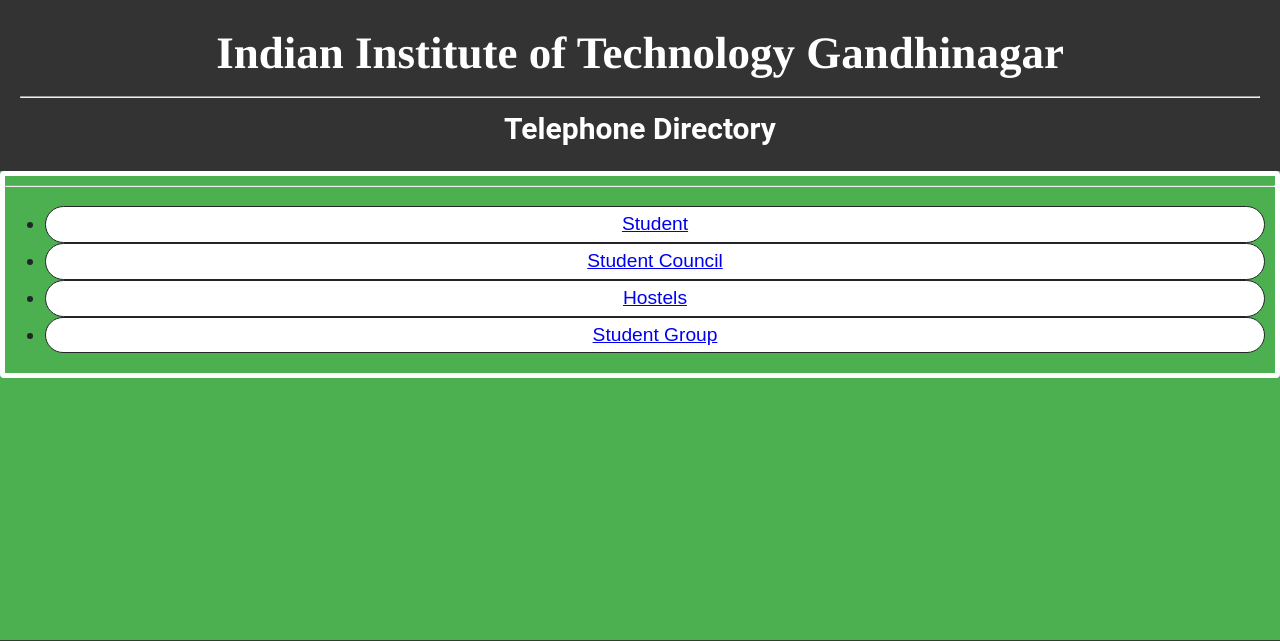
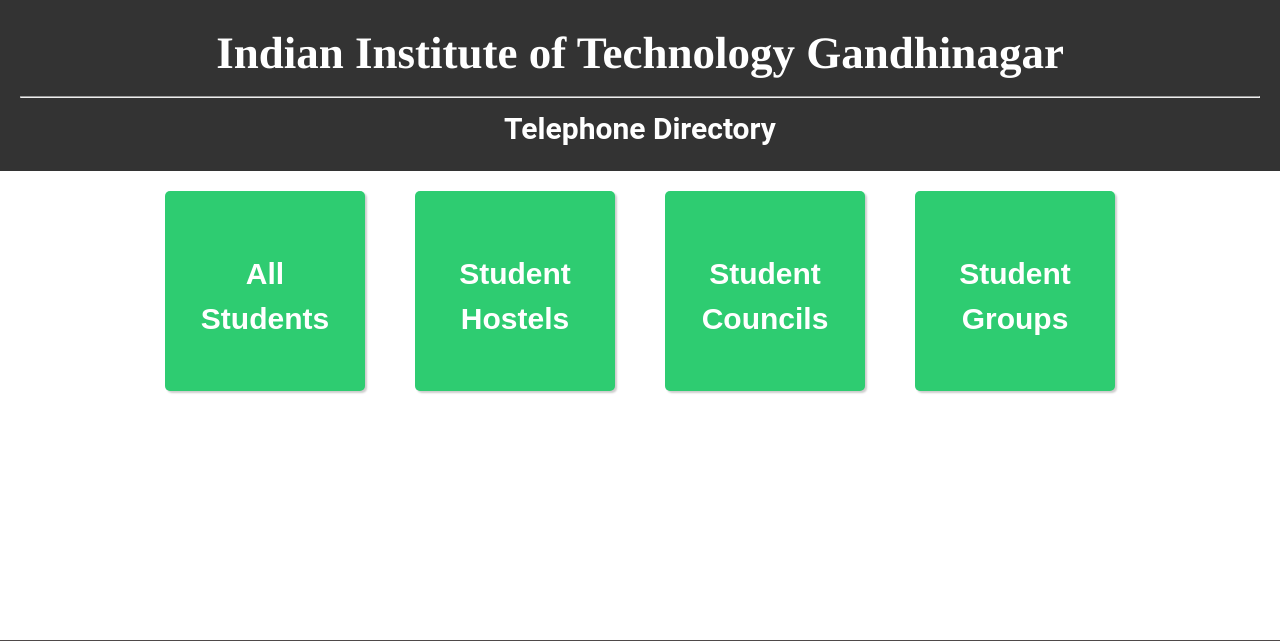
Before and after one commit to PKJ-x7/DBMS_Flask, a Flask app: page /student_tables in a window 1280 px wide. Shown: the top 641 px of the page. Run offline with Flask 3, Linux system fonts and the light colour scheme; the visitor is signed in with stand-in values (Sample User, id 1); data that the repository does not hold is empty; some libraries are stand-ins or nearby versions.

Commit message:
html upftes

```diff
--- a/app.py
+++ b/app.py
@@ -19,7 +19,7 @@
 db = mysql.connector.connect(
   host="localhost",
   user="root",
-  password="pkj#rolls#sql",
+  password="thursday@1289",
   database="phone_directory"
 )
 
@@ -386,7 +386,7 @@
 @login_required
 def faculty():
     table_name = "Faculty"
-    query = "SELECT faculty.faculty_id, faculty.first_name, faculty.last_name, faculty_dept.dept_name, faculty_dept.designation, faculty_office.block_no, faculty_office.room_no, office.office_phone_number  " \
+    query = "SELECT faculty.faculty_id as ID, CONCAT_WS(' ',faculty.first_name,faculty.last_name) as Name, faculty_dept.dept_name as Department, faculty_dept.designation as Designation, CONCAT_WS('/',faculty_office.block_no, faculty_office.room_no) as Office, office.office_phone_number as 'Office Number'  " \
             "FROM faculty join faculty_dept on faculty.faculty_id = faculty_dept.faculty_id " \
             "join faculty_office on faculty.faculty_id = faculty_office.faculty_id " \
             "join office on faculty_office.block_no = office.block_no and faculty_office.room_no = office.room_no"
@@ -404,7 +404,7 @@
         return render_template('login.html', error=error)
     name = request.form['search_input'].split()[0].capitalize()
     # print(name)
-    query = f"SELECT faculty.faculty_id, faculty.first_name, faculty.last_name, faculty_dept.dept_name, faculty_dept.designation, faculty_office.block_no, faculty_office.room_no, office.office_phone_number  " \
+    query = f"SELECT faculty.faculty_id as ID, CONCAT_WS(' ',faculty.first_name,faculty.last_name) as Name, faculty_dept.dept_name as Department, faculty_dept.designation as Designation, CONCAT_WS('/',faculty_office.block_no, faculty_office.room_no) as Office, office.office_phone_number as 'Office Number'  " \
             f"FROM faculty join faculty_dept on faculty.faculty_id = faculty_dept.faculty_id " \
             f"join faculty_office on faculty.faculty_id = faculty_office.faculty_id " \
             f"join office on faculty_office.block_no = office.block_no and faculty_office.room_no = office.room_no " \
@@ -418,7 +418,7 @@
 @login_required
 def student():
     table_name = "Student"
-    query = "select student.student_id, student.first_name, student.last_name, student_enrolled.program_name, student_enrolled.dept_name FROM student join student_enrolled on student.student_id = student_enrolled.student_id"
+    query = "select student.student_id as ID, concat_ws(' ', student.first_name, student.last_name) as Name, student_enrolled.program_name as Program, student_enrolled.dept_name as Department, student_enrolled.start_year as 'Enrolment Year' FROM student join student_enrolled on student.student_id = student_enrolled.student_id"
     return execute_query(query, table_name)
 
 # Route for displaying the table for Finance option
@@ -426,7 +426,7 @@
 @login_required
 def alumni():
     table_name = "Alumni"
-    query = "select alumni.alumni_id, alumni.first_name, alumni.last_name, alumni_enrolled.program_name, alumni_enrolled.dept_name, alumni_enrolled.end_year FROM alumni join alumni_enrolled on alumni.alumni_id = alumni_enrolled.alumni_id"
+    query = "select alumni.alumni_id as ID, concat_ws(' ', alumni.first_name, alumni.last_name) as Name, alumni_enrolled.program_name as Program, alumni_enrolled.dept_name as Department, alumni_enrolled.end_year as 'Graduation Year' FROM alumni join alumni_enrolled on alumni.alumni_id = alumni_enrolled.alumni_id"
     return execute_query(query, table_name)
 
 # Route for displaying the table for Administrative Branches option
@@ -434,7 +434,7 @@
 @login_required
 def student_council():
     table_name = "Student Council"
-    query = "select council_advisor.council_name, student_council.email_id, faculty.first_name, faculty.last_name from council_advisor join faculty on faculty.faculty_id = council_advisor.faculty_id " \
+    query = "select council_advisor.council_name as 'Council Name', student_council.email_id as Email, concat_ws(' ',faculty.first_name, faculty.last_name) as 'Faculty Advisor' from council_advisor join faculty on faculty.faculty_id = council_advisor.faculty_id " \
             "join student_council on student_council.council_name = council_advisor.council_name"
     return execute_query(query, table_name)
 
@@ -443,7 +443,7 @@
 @login_required
 def student_group():
     table_name = "Student Group"
-    query = "select group_part_of.group_name, student_group.email_id, group_part_of.council_name from group_part_of " \
+    query = "select group_part_of.group_name as 'Group Name', student_group.email_id as Email, group_part_of.council_name as 'Part Of' from group_part_of " \
             "join student_group on student_group.group_name = group_part_of.group_name"
     return execute_query(query, table_name)
 
@@ -452,7 +452,7 @@
 @login_required
 def services():
     table_name = "Services"
-    query = "select service.service_name, service.email_id, service_office.block_no, service_office.room_no, office.office_phone_number, faculty.first_name, faculty.last_name, faculty_head_service.designation " \
+    query = "select service.service_name as Service, service.email_id as Email, concat_ws('/',service_office.block_no, service_office.room_no) as Office, office.office_phone_number as 'Phone Number', concat_ws(' ',faculty.first_name, faculty.last_name) as 'Faculty Coordinator', faculty_head_service.designation as Designation " \
             "from faculty_head_service join service on service.service_name = faculty_head_service.service_name join faculty " \
             "on faculty_head_service.faculty_id = faculty.faculty_id join service_office " \
             "on service_office.service_name = service.service_name join office " \
@@ -464,7 +464,7 @@
 @login_required
 def centre():
     table_name = "Centres"
-    query = "select centre.centre_name, centre.email_id, centre_office.block_no, centre_office.room_no, office.office_phone_number, faculty.first_name, faculty.last_name, faculty_head_centre.designation " \
+    query = "select centre.centre_name as Centre, centre.email_id as Email, concat_ws('/', centre_office.block_no, centre_office.room_no) as Office, office.office_phone_number as 'Phone Number', concat_ws(' ', faculty.first_name, faculty.last_name) as 'Faculty Coordinator', faculty_head_centre.designation as Designation " \
             "from faculty_head_centre join centre " \
             "on centre.centre_name = faculty_head_centre.centre_name join faculty " \
             "on faculty_head_centre.faculty_id = faculty.faculty_id " \
@@ -478,7 +478,7 @@
 @login_required
 def labs():
     table_name = "Labs"
-    query = "select lab.lab_name, lab.email_id, lab_dept.dept_name, lab_office.block_no, lab_office.room_no, office.office_phone_number from lab_dept " \
+    query = "select lab.lab_name as Lab, lab.email_id as Email, lab_dept.dept_name as Department, concat_ws('/',lab_office.block_no, lab_office.room_no) as Office, office.office_phone_number as 'Phone Number' from lab_dept " \
             "join lab on lab.lab_name = lab_dept.lab_name join lab_office on lab_office.lab_name = lab.lab_name " \
             "join office on lab_office.block_no = office.block_no and lab_office.room_no = office.room_no"
     return execute_query(query, table_name)
@@ -526,13 +526,13 @@
     # print("MEMEBERS:", table, primary_key, value)
     cursor = db.cursor()
 
-    query1 = f"select student.first_name, student.last_name, student_council_member.position, student_enrolled.program_name, student_enrolled.dept_name,student.email_id " \
+    query1 = f"select student.student_id as ID, concat_ws(' ',student.first_name, student.last_name) as Members, student_council_member.position as Position, student_enrolled.program_name as Program, student_enrolled.dept_name as Department,student.email_id as Email " \
              f"from student join student_council_member on student.student_id = student_council_member.student_id " \
              f"join student_enrolled " \
              f"on student.student_id = student_enrolled.student_id " \
              f"where student_council_member.council_name = '{value}'"
 
-    query2 = f"select student.first_name, student.last_name, student_group_member.position, student_enrolled.program_name, student_enrolled.dept_name,student.email_id " \
+    query2 = f"select student.student_id as ID, concat_ws(' ',student.first_name, student.last_name) as Members, student_group_member.position as Position, student_enrolled.program_name as Program, student_enrolled.dept_name as Department,student.email_id as Email " \
              f"from student " \
              f"join student_group_member " \
              f"on student.student_id = student_group_member.student_id " \
@@ -540,18 +540,18 @@
              f"on student.student_id = student_enrolled.student_id " \
              f"where student_group_member.group_name = '{value}'"
 
-    query3 = f"select staff.first_name, staff.last_name, service_staff.roles, staff.email_id from staff " \
+    query3 = f"select staff.staff_id as ID, concat_ws(' ',staff.first_name, staff.last_name) as Staff, service_staff.roles as 'Role', staff.email_id as Email from staff " \
              f"join service_staff " \
              f"on staff.staff_id = service_staff.staff_id " \
              f"where service_staff.service_name = '{value}'"
 
-    query4 = f"select staff.first_name, staff.last_name, centre_staff.roles, staff.email_id " \
+    query4 = f"select staff.staff_id as ID,concat_ws(' ',staff.first_name, staff.last_name) as Staff, centre_staff.roles as 'Role', staff.email_id as Email " \
              f"from staff " \
              f"join centre_staff " \
              f"on staff.staff_id = centre_staff.staff_id " \
              f"where centre_staff.centre_name = '{value}'"
 
-    query5 = f"select staff.first_name, staff.last_name, lab_staff.roles, staff.email_id " \
+    query5 = f"select staff.staff_id as ID,concat_ws(' ',staff.first_name, staff.last_name) as Staff, lab_staff.roles as 'Role', staff.email_id as Email " \
              f"from staff " \
              f"join lab_staff " \
              f"on staff.staff_id = lab_staff.staff_id " \
--- a/templates/student_table_links.html
+++ b/templates/student_table_links.html
@@ -1,7 +1,81 @@
 <!DOCTYPE html>
-<html lang="en" >
+<html>
   <head>
+    <title>My Buttons</title>
     <style>
+.button-container {
+  display: flex;
+  flex-wrap: wrap;
+  justify-content: space-around;
+  align-items: flex-start;
+  max-width: 1000px;
+  margin: 0 auto;
+}
+
+.button-wrapper {
+  display: flex;
+  flex-direction: column;
+  align-items: center;
+  margin: 20px;
+}
+
+.button {
+  display: flex;
+  align-items: center;
+  justify-content: center;
+  padding: 20px;
+  background-color: #2ecc71;
+  color: white;
+  border: none;
+  text-align: center;
+  text-decoration: none;
+  font-size: 18px;
+  font-weight: bold;
+  cursor: pointer;
+  font-family: Arial, sans-serif;
+  box-shadow: 2px 2px 2px rgba(0, 0, 0, 0.2);
+  transition: all 0.3s ease-in-out;
+  width: 200px;
+  height: 200px;
+  border-radius: 5px;
+  transition: all 0.3s ease;
+}
+
+.button:hover {
+  opacity: 0.8;
+  cursor: pointer;
+}
+
+.button a {
+  text-decoration: none;
+  color: white;
+}
+
+.button-text {
+  font-weight: bold;
+  margin-top: 10px;
+}
+.button-icon {
+  width: 100px;
+  height: 100px;
+}
+
+.button-text {
+  margin-top: 10px;
+  text-align: center;
+    font-size: 30px;
+}
+
+.button-title {
+  font-weight: bold;
+  font-size: 20px;
+  margin: 0;
+}
+
+.button-subtitle {
+  margin: 0;
+}
+
 .card.card-depart {
         font-size: larger;
         transition: ease-in 0.2s;
@@ -33,7 +107,7 @@
     body {
         overflow-x: hidden;
         -webkit-transition: all 200ms linear;
-        background-color: #4CAF50;
+        background-color: white;
         transition: all 200ms linear;
         text-rendering: optimizeLegibility !important;
         -webkit-font-smoothing: antialiased !important;
@@ -206,39 +280,74 @@
     top: 10px;
     left: 10px;
   }
+  .nav-item {
+  width: 120px;
+  height: 40px;
+  border: none;
+  transition: background-color 0.2s;
+}
+
+.nav-link {
+  display: flex;
+  align-items: center;
+  justify-content: center;
+  width: 100%;
+  height: 100%;
+  font-weight: 500;
+  font-size: 14px;
+  text-decoration: none;
+  color: #fff;
+  border: none;
+  border-radius: 0;
+  transition: background-color 0.2s;
+}
+
+.nav-item:hover,
+.nav-item.active {
+  background-color: white;
+}
+
+.nav-item:hover .nav-link,
+.nav-item.active .nav-link {
+  background-color: white;
+}
+
 </style>
+
 <meta charset="UTF-8">
 <title>Phone Directory</title>
-
 
   </head>
   <body>
     <header>
-
       <div class="header-text">
         <h1>Indian Institute of Technology Gandhinagar</h1> <hr>
         <h2>Telephone Directory</h2>
+      </div>    </header>
+    <main>
+      <div class="button-container">
+        <div class="button-wrapper">
+          <a href="/student" class="button">
+              <span class="button-text">All Students</span>
+          </a>
         </div>
-      </header>
-<div class="card card-depart">
-    <div class="card-body depart generic">
-
-        <hr class="mt-4">
-        <div class="main-body generic">
-            <p class="generic-para">
-                <!--<div class="container">
-<h4>Telephone Directory</h4>
-<br /> <-- Nav pills -->
-</p><ul class="nav nav-pills" role="tablist">
-<li class="nav-item" style="border: 1px solid; border-radius: 30px; margin-right: 10px; padding: 3px 8px;"><a class="nav-link" href="/student" data-toggle="pill">Student</a></li>
-<li class="nav-item" style="border: 1px solid; border-radius: 30px; margin-right: 10px; padding: 3px 8px;"><a class="nav-link" href="/student_council" data-toggle="pill">Student Council</a></li>
-<li class="nav-item" style="border: 1px solid; border-radius: 30px; margin-right: 10px; padding: 3px 8px;"><a class="nav-link" href="/hostel" data-toggle="pill">Hostels</a></li>
-<li class="nav-item" style="border: 1px solid; border-radius: 30px; margin-right: 10px; padding: 3px 8px;"><a class="nav-link" href="/student_group" data-toggle="pill">Student Group</a></li>
-
-</ul>
+          <div class="button-wrapper">
+          <a href="/student" class="button">
+              <span class="button-text">Student Hostels</span>
+          </a>
+        </div>
+        <div class="button-wrapper">
+          <a href="/student_council" class="button">
+             <span class="button-text">Student Councils</span>
+          </a>
+        </div>
+        <div class="button-wrapper">
+          <a href="/student_group" class="button">
+              <span class="button-text">Student Groups</span>
+          </a>
         </div>
       </div>
-</div>
+    </main>
     <footer>
       <div class="footer">
 
@@ -254,7 +363,6 @@
         <div class="row">
         Designed by Group "Ono"
         </div>
-    </div>
-    </footer>
+        </div>    </footer>
   </body>
 </html>
```
Also changed, not shown: templates/buttons.css (added, +17 -0 lines), templates/facilities_table_links.html (+127 -24 lines), templates/people_table_links.html (+127 -23 lines), templates/tri_options.html (+127 -24 lines). Lines whose indentation alone changed are shown as unchanged.
